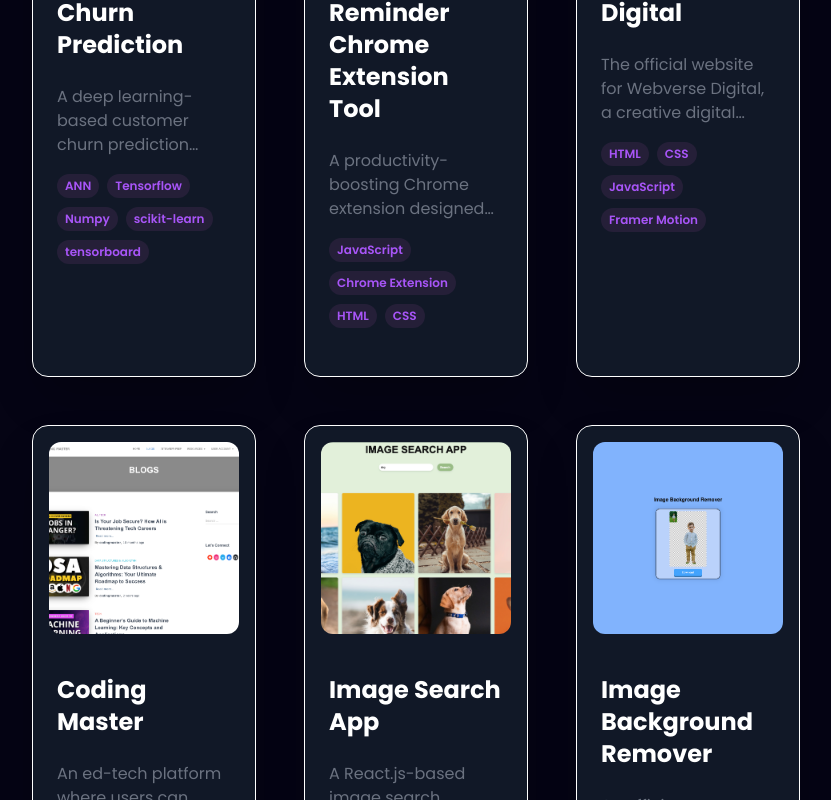
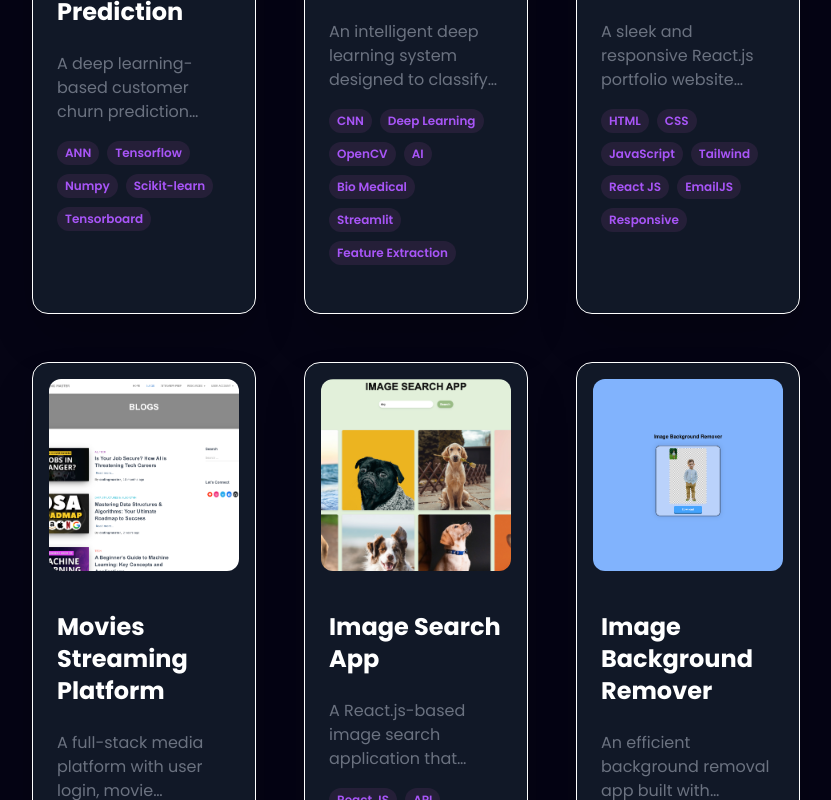
Before and after one commit to Nihalsingh2411/nihal_personal_portfolio, a React (Vite) app: page / in a window 1280 px wide. Shown: the part 4800-5600 px from the top of the page, without its empty margins (224-1055 px from the left). Built offline with nearby package versions, Linux system fonts and the light colour scheme.

Commit message:
Projects added

```diff
--- a/src/constants.js
+++ b/src/constants.js
@@ -200,7 +200,7 @@ export const SkillsInfo = [
       description:
         `An intelligent resume analyzer that uses Gemini to assess ATS compatibility, suggest improvements, and generate tailored cover letters. Includes a dynamic dashboard for managing uploads, tracking classifications, and exploring relevant job listings—streamlining the path to resume shortlisting.`,
       image: githubdetLogo,
-      tags: ["Python","NLP", "Gen AI", "SQL", "Rapid API", "Streamlit"],
+      tags: ["Python","NLP", "Gen AI", "SQL","Google Gemini", "Rapid API","LLM","Name-Entity Recognition","Streamlit"],
       github: "https://github.com/2411nihalsingh/NLP-Based-Resume-Analyzer",
       webapp: "https://ai-resume-analyzer-hbdwxwbfabmgrvfkrklmqs.streamlit.app/",
     },
@@ -209,7 +209,7 @@ export const SkillsInfo = [
       title: "MLOps Pipeline for Network Security System",
       description:"A robust end-to-end MLOps pipeline for network security, featuring automated data processing, model training, and evaluation. Integrated with MongoDB and MLflow for seamless tracking, and deployed on AWS using Docker and FastAPI for scalable, real-time threat classification",
       image: csprepLogo,
-      tags: ["Python","Machine Learning", "Classification", "Random Forest" ,"AWS","CI/CD","FastAPI","MLflow"],
+      tags: ["Machine Learning","Python", "Classification", "Random Forest" ,"AWS","CI/CD","MLflow"],
       github: "https://github.com/2411nihalsingh/networksecurity",
       webapp: "https://csprep.netlify.app/",
     },
@@ -218,7 +218,7 @@ export const SkillsInfo = [
       title: "Image Captioning using CNN & NLP",
       description: "A React-based web application that provides movie recommendations based on different criteria, such as genres, user preferences, and popular trends. The intuitive design and smooth experience make it a go-to app for movie enthusiasts.",
       image: movierecLogo,
-      tags: ["Python", "Deep Learning","CNN", "NLP", "Kaggle"],
+      tags: ["Python", "Deep Learning","CNN", "NLP","Transfer Learnning", "Kaggle"],
       github: "https://github.com/2411nihalsingh/Image_Captioning_Project_Using_CNN_NLP",
       webapp: "https://movie-recommendation-app-jet.vercel.app/",
     },
@@ -228,38 +228,38 @@ export const SkillsInfo = [
       description:
         "A deep learning-based customer churn prediction model using artificial neural networks (ANN). It analyzes customer behavior to identify churn risk and helps businesses improve retention through data-driven strategies.",
       image: npmLogo,
-      tags: ["ANN", "Tensorflow", "Numpy", "scikit-learn","tensorboard"],
+      tags: ["ANN", "Tensorflow", "Numpy", "Scikit-learn","Tensorboard"],
       github: "https://github.com/2411nihalsingh/ANN_Classification_Churn",
       webapp: "https://www.npmjs.com/package/cmtk-email-validator",
     },
     {
       id: 4,
-      title: "Task Reminder Chrome Extension Tool",
+      title: "Chest X-Ray Classifier",
       description:
-        "A productivity-boosting Chrome extension designed to help users manage and remember their daily tasks. Built using JavaScript, it offers a simple interface with reminders and task notifications to keep users on track.",
+        "An intelligent deep learning system designed to classify chest X-rays into Normal, Pneumonia, or COVID-19 categories using Convolutional Neural Networks (CNNs). The model is trained on a labeled medical imaging dataset to achieve high diagnostic accuracy. Integrated with OpenCV, the system allows real-time image capture and instant classification, making it suitable for rapid preliminary screening in clinical settings. The project demonstrates the potential of AI in assisting radiologists by automating and accelerating diagnosis processes.",
       image: taskremLogo,
-      tags: ["JavaScript", "Chrome Extension", "HTML", "CSS"],
-      github: "https://github.com/codingmastr/Task-Reminder-Tool",
+      tags: ["CNN", "Deep Learning", "OpenCV", "AI","Bio Medical","Streamlit","Feature Extraction"],
+      github: "https://github.com/2411nihalsingh/Chest_X-Ray_Classification_Using_CNN",
       webapp: "chrome://extensions/?id=kngheeibjnnidhfoomkpnbeghackheci",
     },
     {
       id: 5,
-      title: "Webverse Digital",
+      title: "Portfolio Website",
       description:
-        "The official website for Webverse Digital, a creative digital marketing agency. Built using HTML, CSS, and JavaScript, it features visually appealing animations and a clean design to showcase the agency's services.",
+        "A sleek and responsive React.js portfolio website showcasing my projects, skills, and experience. Built with Tailwind CSS, it features smooth navigation, dark mode, and interactive UI components—designed to offer recruiters and visitors a seamless browsing experience.",
       image: webverLogo,
-      tags: ["HTML", "CSS", "JavaScript", "Framer Motion"],
+      tags: ["HTML", "CSS", "JavaScript", "Tailwind","React JS","EmailJS","Responsive"],
       github: "https://github.com/codingmastr/Webverse-Digital",
       webapp: "https://webversedigital.com/",
     },
     {
       id: 6,
-      title: "Coding Master",
+      title: "Movies Streaming Platform",
       description:
-        "An ed-tech platform where users can access tech and coding-related blogs, notes, interview questions, e-books, and premium content with payment integration. Built with full-stack technologies for a seamless learning experience.",
+        "A full-stack media platform with user login, movie recommendations, and genre-wise browsing. Built using React.js and Node.js, it features a responsive UI, secure backend, and personalized content suggestions for an engaging viewing experience.",
       image: cmLogo,
-      tags: ["React JS", "Node.js", "MongoDB", "Express", "Payment Integration"],
-      github: "https://codingmasterweb.in/",
+      tags: ["React JS", "Node.js", "MongoDB", "Express", "JWT","Full Stack","TMDB API"],
+      github: "https://github.com/2411nihalsingh/Netflix-Clone",
       webapp: "https://codingmasterweb.in/",
     },
     {
```
